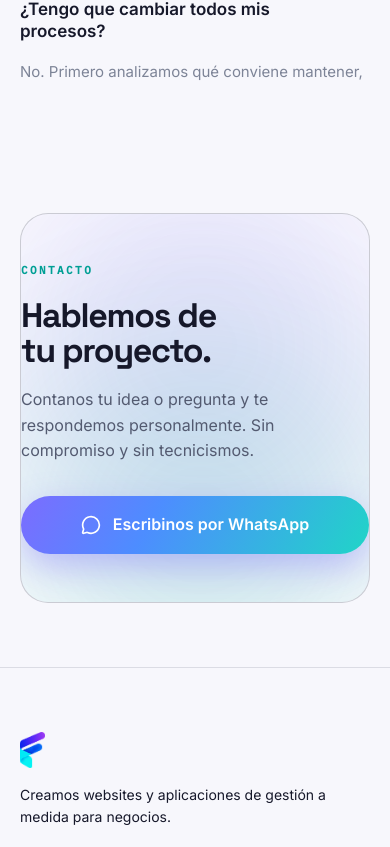
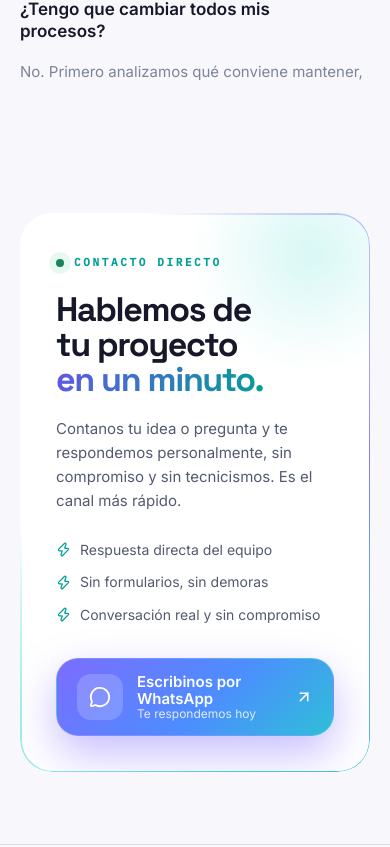
Before and after one commit to theivamm/fleximy2025, a React (Vite) app: page / in a window 390 px wide. Shown: the part 8617-9464 px from the top of the page. Built offline with nearby package versions, Linux system fonts and the light colour scheme.

Commit message:
feat(contact): polish WhatsApp module - 2-col layout, scroll-trigger reveal, rotating conic border, sheen + aberration hover, responsive margins

```diff
--- a/src/components/WhatsAppContact.jsx
+++ b/src/components/WhatsAppContact.jsx
@@ -1,22 +1,58 @@
-import { MessageCircle } from "lucide-react"
+import { useEffect, useRef, useState } from "react"
+import { MessageCircle, ArrowUpRight, Zap } from "lucide-react"
 import { whatsappUrl } from "../data/config"
 import "./whatsapp-contact.css"
 
 export default function WhatsAppContact() {
+  const ref = useRef(null)
+  const [inView, setInView] = useState(false)
+
+  useEffect(() => {
+    const el = ref.current
+    if (!el) return
+    const mq = window.matchMedia("(prefers-reduced-motion: reduce)")
+    const io = new IntersectionObserver(
+      (entries) => {
+        entries.forEach((e) => {
+          if (e.isIntersecting) {
+            setInView(true)
+          } else if (e.boundingClientRect.top > 0) {
+            setInView(false)
+          }
+        })
+      },
+      { threshold: 0.18, rootMargin: "0px 0px -8% 0px" }
+    )
+    io.observe(el)
+    if (mq.matches) setInView(true)
+    return () => io.disconnect()
+  }, [])
+
   return (
-    <section id="contacto" className="wa-block">
-      <div className="container wa-inner">
-        <div className="wa-glow wa-glow--a" aria-hidden="true" />
-        <div className="wa-glow wa-glow--b" aria-hidden="true" />
+    <section id="contacto" ref={ref} className={`wa ${inView ? "is-in" : ""}`}>
+      <div className="container">
+        <div className="wa-card">
+          <div className="wa-card__spark" aria-hidden="true" />
 
-        <div className="wa-card">
-          <div className="wa-body">
-            <p className="wa-eyebrow">Contacto</p>
-            <h2 className="wa-title font-display">Hablemos de tu proyecto.</h2>
+          <div className="wa-copy">
+            <p className="wa-eyebrow">
+              <span className="wa-eyebrow__dot" aria-hidden="true" />
+              Contacto directo
+            </p>
+            <h2 className="wa-title font-display">
+              Hablemos de tu proyecto{" "}
+              <span className="wa-title__accent">en un minuto.</span>
+            </h2>
             <p className="wa-bajada">
-              Contanos tu idea o pregunta y te respondemos personalmente.
-              Sin compromiso y sin tecnicismos.
+              Contanos tu idea o pregunta y te respondemos personalmente, sin
+              compromiso y sin tecnicismos. Es el canal más rápido.
             </p>
+
+            <ul className="wa-benefits" aria-label="Ventajas del contacto por WhatsApp">
+              <li><Zap size={15} aria-hidden="true" /> Respuesta directa del equipo</li>
+              <li><Zap size={15} aria-hidden="true" /> Sin formularios, sin demoras</li>
+              <li><Zap size={15} aria-hidden="true" /> Conversación real y sin compromiso</li>
+            </ul>
           </div>
 
           <a
@@ -26,8 +62,14 @@ export default function WhatsAppContact() {
             className="wa-cta"
             data-track="click_whatsapp_contact"
           >
-            <MessageCircle size={20} aria-hidden="true" />
-            <span>Escribinos por WhatsApp</span>
+            <span className="wa-cta__icon" aria-hidden="true">
+              <MessageCircle size={22} />
+            </span>
+            <span className="wa-cta__label">
+              <span className="wa-cta__top">Escribinos por WhatsApp</span>
+              <span className="wa-cta__sub">Te respondemos hoy</span>
+            </span>
+            <ArrowUpRight size={18} className="wa-cta__arrow" aria-hidden="true" />
           </a>
         </div>
       </div>
--- a/src/components/whatsapp-contact.css
+++ b/src/components/whatsapp-contact.css
@@ -1,80 +1,299 @@
-.wa-block {
+/* ===== Módulo de contacto por WhatsApp =====
+   Archivo: arriba del footer en todas las páginas.
+   Avanzado: borde conic-gradiente rotatorio (@property), reveal por scroll
+   (clip-path + stagger), barrido de brillo y aberración cromática en hover. */
+
+@property --wa-a {
+  syntax: "<angle>";
+  initial-value: 0deg;
+  inherits: false;
+}
+
+.wa {
   position: relative;
+  z-index: 1;
+  padding: clamp(64px, 7vw, 112px) 0 clamp(72px, 8vw, 128px);
+}
+
+.wa-card {
+  position: relative;
+  display: grid;
+  grid-template-columns: minmax(0, 1.5fr) minmax(280px, 1fr);
+  align-items: center;
+  gap: clamp(32px, 5vw, 72px);
+  padding: clamp(36px, 5vw, 64px);
+  border-radius: 32px;
+  background: var(--ui-surface-1, var(--color-surface-1));
+  color: var(--color-text-1);
   overflow: hidden;
-  padding-block: clamp(64px, 7vw, 104px);
+  isolation: isolate;
+  transform: translateZ(0);
 }
-.wa-inner {
+
+/* ===== Borde conic-gradiente rotatorio (avanzado) ===== */
+.wa-card::before {
+  content: "";
+  position: absolute;
+  inset: 0;
+  border-radius: inherit;
+  padding: 1.5px;
+  background: conic-gradient(
+    from var(--wa-a),
+    rgba(124, 108, 255, 0) 0deg,
+    rgba(124, 108, 255, 0.9) 90deg,
+    rgba(32, 213, 199, 0.9) 180deg,
+    rgba(124, 108, 255, 0) 270deg,
+    rgba(124, 108, 255, 0) 360deg
+  );
+  -webkit-mask: linear-gradient(#000 0 0) content-box, linear-gradient(#000 0 0);
+  -webkit-mask-composite: xor;
+  mask: linear-gradient(#000 0 0) content-box, linear-gradient(#000 0 0);
+  mask-composite: exclude;
+  animation: waSpin 7s linear infinite;
+  pointer-events: none;
+}
+
+/* ===== Barrido de brillo (sheen) ===== */
+.wa-card::after {
+  content: "";
+  position: absolute;
+  inset: 0;
+  border-radius: inherit;
+  background: linear-gradient(
+    115deg,
+    transparent 20%,
+    rgba(124, 108, 255, 0.14) 40%,
+    rgba(32, 213, 199, 0.16) 50%,
+    transparent 70%
+  );
+  background-size: 220% 220%;
+  background-position: 120% 120%;
+  opacity: 0;
+  mix-blend-mode: screen;
+  transition: opacity 0.4s ease, background-position 1s cubic-bezier(0.16, 1, 0.3, 1);
+  pointer-events: none;
+}
+.wa-card:hover::after {
+  opacity: 1;
+  background-position: -60% -60%;
+}
+
+/* ===== Hover del borde: acelera y resalta ===== */
+.wa-card:hover::before {
+  animation-duration: 1.6s;
+}
+
+.wa-card__spark {
+  position: absolute;
+  top: -80px;
+  right: -60px;
+  width: 240px;
+  height: 240px;
+  border-radius: 50%;
+  background: radial-gradient(circle, rgba(32, 213, 199, 0.18), transparent 68%);
+  filter: blur(10px);
+  pointer-events: none;
+}
+
+/* ===== Copy ===== */
+.wa-copy {
   position: relative;
-  padding-block: clamp(48px, 5vw, 72px);
-  border-radius: 28px;
-  border: 1px solid var(--color-outline-strong, rgba(220,225,255,0.25));
-  background: var(--ui-surface-1, var(--color-surface-1));
-  overflow: hidden;
-}
-.wa-glow {
-  position: absolute;
-  border-radius: 50%;
-  filter: blur(90px);
-  pointer-events: none;
-  opacity: .16;
-}
-.wa-glow--a { width: 420px; height: 420px; left: -8%; top: -20%; background: var(--color-primary, #7c6cff); }
-.wa-glow--b { width: 380px; height: 380px; right: -6%; bottom: -28%; background: var(--color-cyan, #20d5c7); }
-
-.wa-body {
-  position: relative;
-  max-width: 680px;
+  z-index: 1;
 }
 .wa-eyebrow {
-  position: relative;
+  display: inline-flex;
+  align-items: center;
+  gap: 10px;
   font-family: var(--font-mono);
-  font-size: 11px; font-weight: 600;
-  letter-spacing: .22em; text-transform: uppercase;
+  font-size: 11px;
+  font-weight: 600;
+  letter-spacing: 0.24em;
+  text-transform: uppercase;
   color: var(--color-cyan, #20d5c7);
-  margin: 0 0 18px;
+  margin: 0 0 20px;
+}
+.wa-eyebrow__dot {
+  width: 8px;
+  height: 8px;
+  border-radius: 50%;
+  background: var(--color-success, #42d392);
+  box-shadow: 0 0 0 0 rgba(66, 211, 146, 0.5);
+  animation: waPing 2s ease-out infinite;
+}
+@keyframes waPing {
+  0% { box-shadow: 0 0 0 0 rgba(66, 211, 146, 0.55); }
+  70% { box-shadow: 0 0 0 9px rgba(66, 211, 146, 0); }
+  100% { box-shadow: 0 0 0 0 rgba(66, 211, 146, 0); }
 }
 .wa-title {
-  position: relative;
-  font-size: clamp(34px, 3.6vw, 54px);
+  font-size: clamp(34px, 4vw, 56px);
   font-weight: 700;
-  line-height: 1.05;
-  letter-spacing: -.04em;
+  line-height: 1.03;
+  letter-spacing: -0.04em;
   color: var(--color-text-1);
-  margin: 0 0 18px;
+  margin: 0 0 20px;
   text-wrap: balance;
 }
+.wa-title__accent {
+  background-image: linear-gradient(120deg, var(--color-primary, #7c6cff), var(--color-cyan, #20d5c7));
+  -webkit-background-clip: text;
+  background-clip: text;
+  color: transparent;
+}
 .wa-bajada {
-  position: relative;
-  font-size: 16px;
+  font-size: clamp(15px, 1.15vw, 17px);
   line-height: 1.6;
   color: var(--color-text-2);
-  max-width: 46ch;
-  margin: 0 0 32px;
+  max-width: 48ch;
+  margin: 0 0 26px;
+}
+.wa-benefits {
+  list-style: none;
+  margin: 0;
+  padding: 0;
+  display: grid;
+  gap: 10px;
+}
+.wa-benefits li {
+  display: flex;
+  align-items: center;
+  gap: 9px;
+  font-size: 14px;
+  color: var(--color-text-2);
+}
+.wa-benefits li svg {
+  color: var(--color-cyan, #20d5c7);
+  flex-shrink: 0;
 }
 
+/* ===== CTA (hover avanzado: aberración cromática + levantamiento) ===== */
 .wa-cta {
   position: relative;
-  display: inline-flex;
+  z-index: 1;
+  display: flex;
   align-items: center;
-  justify-content: center;
-  gap: 12px;
-  height: 58px;
-  padding: 0 32px;
-  border: none;
-  border-radius: 999px;
-  background: var(--gradient-primary, linear-gradient(120deg, #7c6cff, #20d5c7));
+  gap: 14px;
+  justify-self: center;
+  width: 100%;
+  max-width: 380px;
+  padding: 14px 20px;
+  border-radius: 22px;
+  border: 1px solid rgba(255, 255, 255, 0.14);
+  background: linear-gradient(135deg, #7c6cff 0%, #4d8dff 55%, #20d5c7 120%);
   color: #fff;
-  font-size: 16px;
-  font-weight: 600;
   text-decoration: none;
-  box-shadow: 0 12px 34px rgba(114, 92, 255, 0.34);
-  transition: transform .22s, box-shadow .22s;
+  box-shadow: 0 18px 44px rgba(114, 92, 255, 0.4);
+  transition: transform 0.25s cubic-bezier(0.16, 1, 0.3, 1), box-shadow 0.25s ease;
+  overflow: hidden;
+  isolation: isolate;
+}
+.wa-cta::before {
+  content: "";
+  position: absolute;
+  inset: 0;
+  background: linear-gradient(135deg, #20d5c7 0%, #4d8dff 60%, #7c6cff 120%);
+  opacity: 0;
+  transition: opacity 0.3s ease;
+  z-index: -1;
+  border-radius: inherit;
 }
 .wa-cta:hover {
-  transform: translateY(-3px);
-  box-shadow: 0 18px 44px rgba(114, 92, 255, 0.46);
+  transform: translateY(-4px) scale(1.02);
+  box-shadow: 0 24px 60px rgba(114, 92, 255, 0.55);
+}
+.wa-cta:hover::before { opacity: 1; }
+
+.wa-cta__icon {
+  display: grid;
+  place-items: center;
+  width: 46px;
+  height: 46px;
+  border-radius: 14px;
+  background: rgba(255, 255, 255, 0.18);
+  flex-shrink: 0;
+}
+.wa-cta__label {
+  display: flex;
+  flex-direction: column;
+  line-height: 1.15;
+  flex-grow: 1;
+  text-align: left;
+}
+.wa-cta__top {
+  font-size: 15px;
+  font-weight: 600;
+}
+.wa-cta__sub {
+  font-size: 12px;
+  opacity: 0.82;
+}
+.wa-cta__arrow {
+  flex-shrink: 0;
+  transition: transform 0.25s ease;
+}
+.wa-cta:hover .wa-cta__arrow {
+  transform: translate(2px, -2px) rotate(6deg);
 }
 
-@media (max-width: 640px) {
-  .wa-cta { width: 100%; }
+.wa-cta:hover .wa-cta__icon svg {
+  animation: waBuzz 0.35s linear;
 }
+@keyframes waBuzz {
+  0%, 100% { transform: translate(0, 0); }
+  20% { transform: translate(-1px, 1px); }
+  40% { transform: translate(1px, -1px); }
+  60% { transform: translate(-1px, -1px); }
+  80% { transform: translate(1px, 1px); }
+}
+
+/* ===== Entrada por scroll (clip-path + stagger) ===== */
+.wa-card {
+  clip-path: inset(0 0 100% 0);
+  opacity: 0;
+}
+.wa.is-in .wa-card {
+  animation: waReveal 0.9s cubic-bezier(0.16, 1, 0.3, 1) forwards;
+}
+@keyframes waReveal {
+  to { clip-path: inset(0 0 0 0); opacity: 1; }
+}
+.wa .wa-eyebrow,
+.wa .wa-title,
+.wa .wa-bajada,
+.wa .wa-benefits,
+.wa .wa-cta {
+  opacity: 0;
+  transform: translateY(22px);
+}
+.wa.is-in .wa-eyebrow { animation: waRise 0.6s cubic-bezier(0.16, 1, 0.3, 1) 0.12s forwards; }
+.wa.is-in .wa-title { animation: waRise 0.6s cubic-bezier(0.16, 1, 0.3, 1) 0.2s forwards; }
+.wa.is-in .wa-bajada { animation: waRise 0.6s cubic-bezier(0.16, 1, 0.3, 1) 0.28s forwards; }
+.wa.is-in .wa-benefits { animation: waRise 0.6s cubic-bezier(0.16, 1, 0.3, 1) 0.36s forwards; }
+.wa.is-in .wa-cta { animation: waRise 0.6s cubic-bezier(0.16, 1, 0.3, 1) 0.44s forwards; }
+@keyframes waRise {
+  to { opacity: 1; transform: translateY(0); }
+}
+
+@keyframes waSpin {
+  to { --wa-a: 360deg; }
+}
+
+@media (max-width: 860px) {
+  .wa-card { grid-template-columns: 1fr; }
+  .wa-cta { justify-self: stretch; }
+}
+
+@media (prefers-reduced-motion: reduce) {
+  .wa-card { clip-path: none; opacity: 1; }
+  .wa .wa-eyebrow,
+  .wa .wa-title,
+  .wa .wa-bajada,
+  .wa .wa-benefits,
+  .wa .wa-cta {
+    opacity: 1;
+    transform: none;
+    animation: none;
+  }
+  .wa-card::before { animation: none; }
+  .wa-eyebrow__dot { animation: none; }
+}
```
